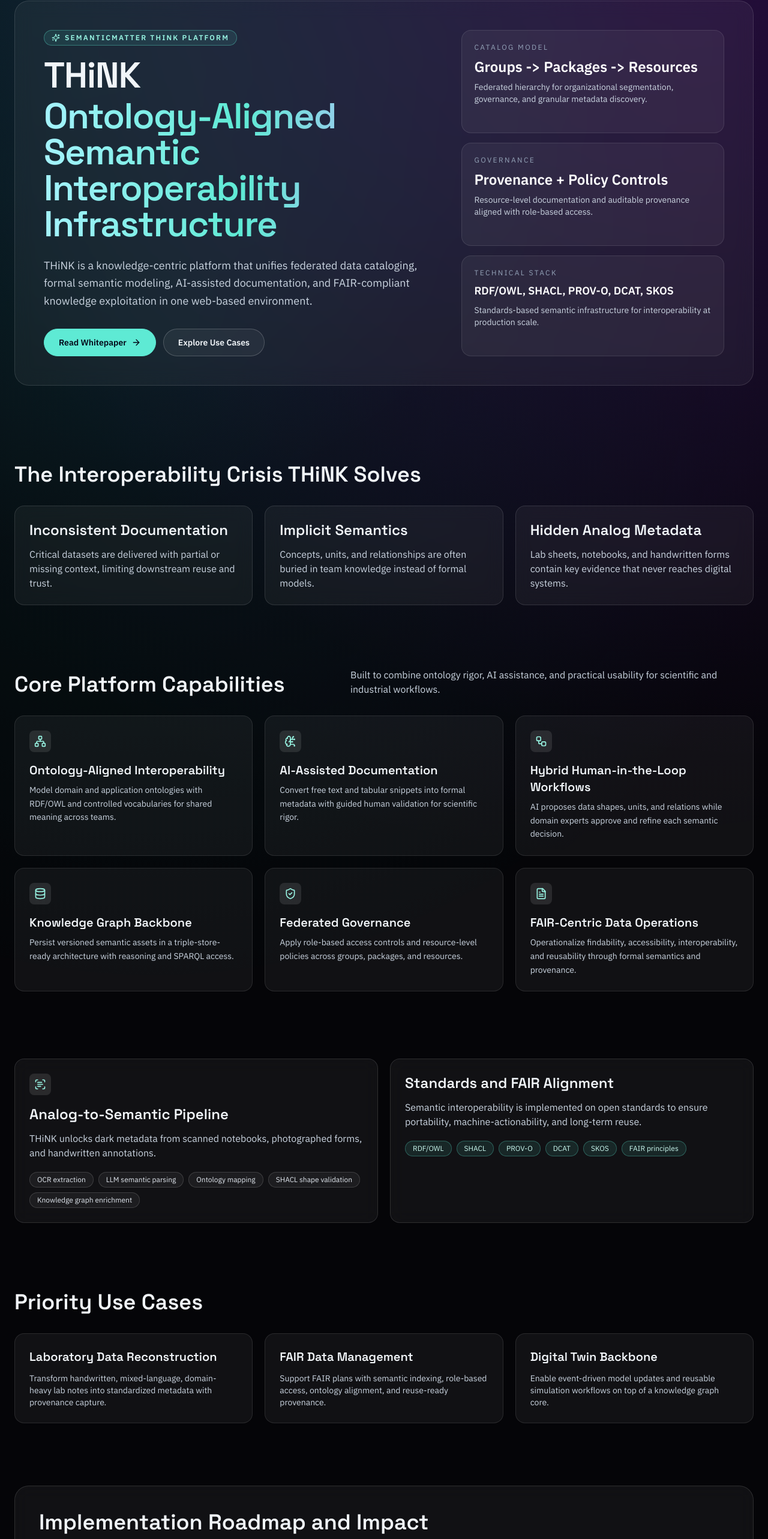
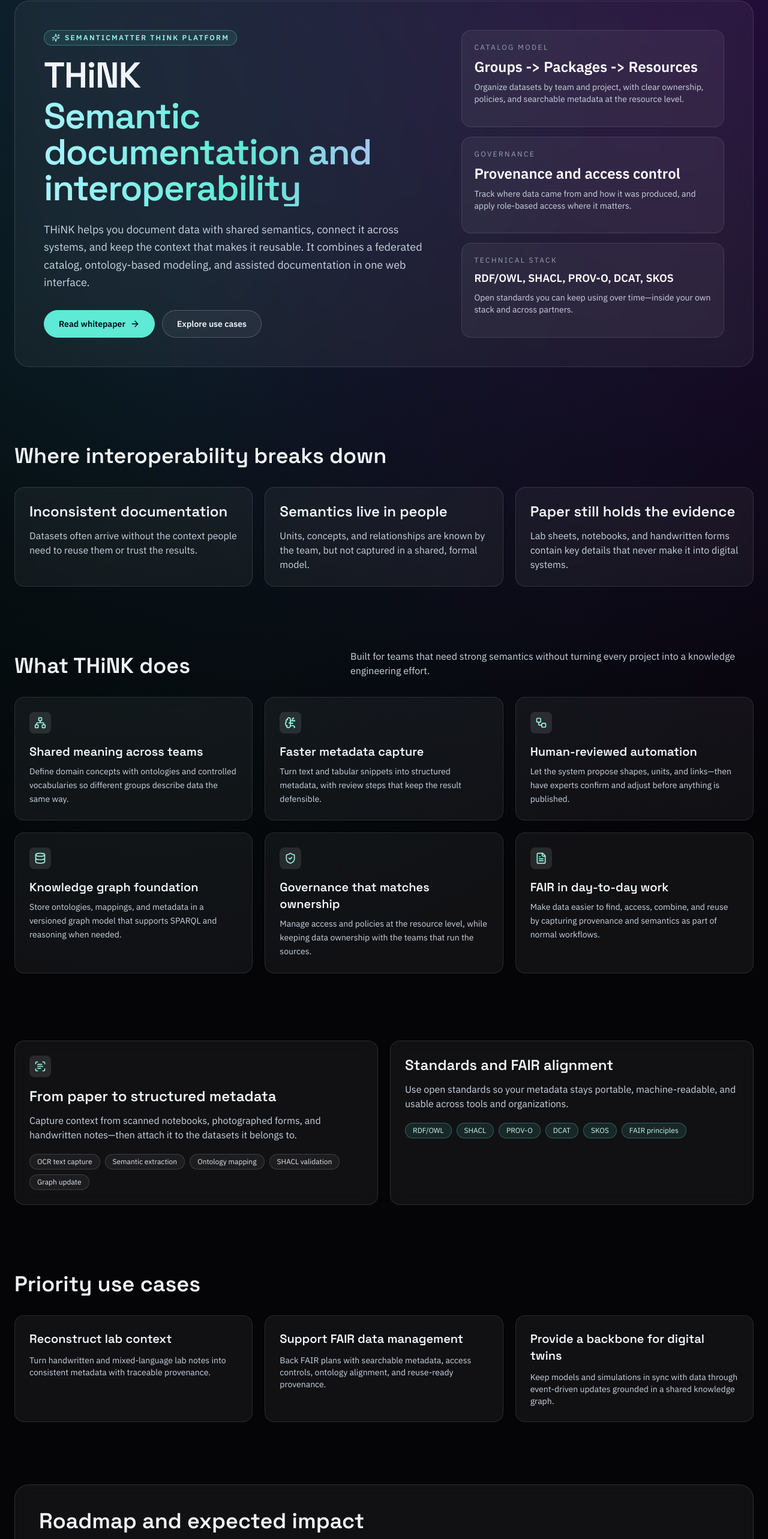
Before and after one commit to SemanticMatter/semanticmatter_landingpage, a Next.js app: page /products/think in a window 1280 px wide. Shown: the part 175-2741 px from the top of the page at 60% size. Built offline with nearby package versions, Linux system fonts and the light colour scheme.

Commit message:
Improved language

```diff
--- a/app/products/think/page.tsx
+++ b/app/products/think/page.tsx
@@ -13,103 +13,103 @@
 
 const interoperabilityChallenges = [
   {
-    title: "Inconsistent Documentation",
+    title: "Inconsistent documentation",
     description:
-      "Critical datasets are delivered with partial or missing context, limiting downstream reuse and trust."
+      "Datasets often arrive without the context people need to reuse them or trust the results."
   },
   {
-    title: "Implicit Semantics",
+    title: "Semantics live in people",
     description:
-      "Concepts, units, and relationships are often buried in team knowledge instead of formal models."
+      "Units, concepts, and relationships are known by the team, but not captured in a shared, formal model."
   },
   {
-    title: "Hidden Analog Metadata",
+    title: "Paper still holds the evidence",
     description:
-      "Lab sheets, notebooks, and handwritten forms contain key evidence that never reaches digital systems."
+      "Lab sheets, notebooks, and handwritten forms contain key details that never make it into digital systems."
   }
 ];
 
 const coreCapabilities = [
   {
     icon: Network,
-    title: "Ontology-Aligned Interoperability",
+    title: "Shared meaning across teams",
     description:
-      "Model domain and application ontologies with RDF/OWL and controlled vocabularies for shared meaning across teams."
+      "Define domain concepts with ontologies and controlled vocabularies so different groups describe data the same way."
   },
   {
     icon: BrainCircuit,
-    title: "AI-Assisted Documentation",
+    title: "Faster metadata capture",
     description:
-      "Convert free text and tabular snippets into formal metadata with guided human validation for scientific rigor."
+      "Turn text and tabular snippets into structured metadata, with review steps that keep the result defensible."
   },
   {
     icon: Workflow,
-    title: "Hybrid Human-in-the-Loop Workflows",
+    title: "Human-reviewed automation",
     description:
-      "AI proposes data shapes, units, and relations while domain experts approve and refine each semantic decision."
+      "Let the system propose shapes, units, and links—then have experts confirm and adjust before anything is published."
   },
   {
     icon: Database,
-    title: "Knowledge Graph Backbone",
+    title: "Knowledge graph foundation",
     description:
-      "Persist versioned semantic assets in a triple-store-ready architecture with reasoning and SPARQL access."
+      "Store ontologies, mappings, and metadata in a versioned graph model that supports SPARQL and reasoning when needed."
   },
   {
     icon: ShieldCheck,
-    title: "Federated Governance",
+    title: "Governance that matches ownership",
     description:
-      "Apply role-based access controls and resource-level policies across groups, packages, and resources."
+      "Manage access and policies at the resource level, while keeping data ownership with the teams that run the sources."
   },
   {
     icon: FileText,
-    title: "FAIR-Centric Data Operations",
+    title: "FAIR in day-to-day work",
     description:
-      "Operationalize findability, accessibility, interoperability, and reusability through formal semantics and provenance."
+      "Make data easier to find, access, combine, and reuse by capturing provenance and semantics as part of normal workflows."
   }
 ];
 
 const analogPipeline = [
-  "OCR extraction",
-  "LLM semantic parsing",
+  "OCR text capture",
+  "Semantic extraction",
   "Ontology mapping",
-  "SHACL shape validation",
-  "Knowledge graph enrichment"
+  "SHACL validation",
+  "Graph update"
 ];
 
 const useCases = [
   {
-    title: "Laboratory Data Reconstruction",
+    title: "Reconstruct lab context",
     description:
-      "Transform handwritten, mixed-language, domain-heavy lab notes into standardized metadata with provenance capture."
+      "Turn handwritten and mixed-language lab notes into consistent metadata with traceable provenance."
   },
   {
-    title: "FAIR Data Management",
+    title: "Support FAIR data management",
     description:
-      "Support FAIR plans with semantic indexing, role-based access, ontology alignment, and reuse-ready provenance."
+      "Back FAIR plans with searchable metadata, access controls, ontology alignment, and reuse-ready provenance."
   },
   {
-    title: "Digital Twin Backbone",
+    title: "Provide a backbone for digital twins",
     description:
-      "Enable event-driven model updates and reusable simulation workflows on top of a knowledge graph core."
+      "Keep models and simulations in sync with data through event-driven updates grounded in a shared knowledge graph."
   }
 ];
 
 const standards = ["RDF/OWL", "SHACL", "PROV-O", "DCAT", "SKOS", "FAIR principles"];
 
 const roadmap = [
-  "Feature freeze",
-  "User documentation",
-  "Real-world use cases",
-  "Feedback loop",
-  "Stabilization and testing"
+  "Lock the initial feature set",
+  "Publish user and developer docs",
+  "Run real-world pilots",
+  "Close the feedback loop",
+  "Stabilize and test end-to-end"
 ];
 
 const transformationalImpact = [
-  "File storage -> Knowledge representation",
-  "Manual metadata -> AI-assisted semantic documentation",
-  "Static datasets -> Event-driven knowledge networks",
-  "Hidden analog context -> Integrated semantic metadata",
-  "Limited reuse -> Cross-domain interoperability"
+  "Files -> Shared, queryable knowledge",
+  "Manual metadata -> Assisted capture with review",
+  "Static datasets -> Workflows that react to change",
+  "Paper context -> Digital metadata you can search",
+  "Local reuse -> Cross-team interoperability"
 ];
 
 export default function ThinkPage() {
@@ -128,28 +128,28 @@
               <h1 className="mt-5 font-[var(--font-heading)] text-4xl font-semibold tracking-tight md:text-6xl">
                 THiNK
                 <span className="mt-2 block bg-gradient-to-r from-cyan-200 via-teal-300 to-violet-300 bg-clip-text text-transparent">
-                  Ontology-Aligned Semantic Interoperability Infrastructure
+                  Semantic documentation and interoperability
                 </span>
               </h1>
               <p className="mt-6 max-w-2xl text-lg leading-relaxed text-slate-300">
-                THiNK is a knowledge-centric platform that unifies federated data
-                cataloging, formal semantic modeling, AI-assisted documentation,
-                and FAIR-compliant knowledge exploitation in one web-based
-                environment.
+                THiNK helps you document data with shared semantics, connect it
+                across systems, and keep the context that makes it reusable.
+                It combines a federated catalog, ontology-based modeling, and
+                assisted documentation in one web interface.
               </p>
               <div className="mt-8 flex flex-wrap gap-3">
                 <Link
                   href="/learn"
                   className="inline-flex items-center gap-2 rounded-full border border-teal-300 bg-teal-300 px-6 py-3 text-sm font-semibold text-slate-950 transition-colors hover:bg-teal-200"
                 >
-                  Read Whitepaper
+                  Read whitepaper
                   <ArrowRight className="h-4 w-4" />
                 </Link>
                 <Link
                   href="/use-cases"
                   className="inline-flex items-center gap-2 rounded-full border border-white/20 bg-white/5 px-6 py-3 text-sm font-semibold text-slate-100 transition-colors hover:bg-white/10"
                 >
-                  Explore Use Cases
+                  Explore use cases
                 </Link>
               </div>
             </div>
@@ -163,8 +163,8 @@
                   Groups {"->"} Packages {"->"} Resources
                 </p>
                 <p className="mt-2 text-sm text-slate-300">
-                  Federated hierarchy for organizational segmentation, governance,
-                  and granular metadata discovery.
+                  Organize datasets by team and project, with clear ownership,
+                  policies, and searchable metadata at the resource level.
                 </p>
               </article>
               <article className="rounded-2xl border border-white/10 bg-white/5 p-5">
@@ -172,11 +172,11 @@
                   Governance
                 </p>
                 <p className="mt-2 text-2xl font-semibold text-white">
-                  Provenance + Policy Controls
+                  Provenance and access control
                 </p>
                 <p className="mt-2 text-sm text-slate-300">
-                  Resource-level documentation and auditable provenance aligned
-                  with role-based access.
+                  Track where data came from and how it was produced, and apply
+                  role-based access where it matters.
                 </p>
               </article>
               <article className="rounded-2xl border border-white/10 bg-white/5 p-5 sm:col-span-2 md:col-span-1">
@@ -187,8 +187,8 @@
                   RDF/OWL, SHACL, PROV-O, DCAT, SKOS
                 </p>
                 <p className="mt-2 text-sm text-slate-300">
-                  Standards-based semantic infrastructure for interoperability at
-                  production scale.
+                  Open standards you can keep using over time—inside your own
+                  stack and across partners.
                 </p>
               </article>
             </div>
@@ -198,7 +198,7 @@
 
       <section className="mx-auto max-w-7xl px-6 py-12">
         <h2 className="font-[var(--font-heading)] text-3xl font-semibold md:text-4xl">
-          The Interoperability Crisis THiNK Solves
+          Where interoperability breaks down
         </h2>
         <div className="mt-8 grid gap-5 md:grid-cols-3">
           {interoperabilityChallenges.map((item) => (
@@ -215,11 +215,11 @@
       <section className="mx-auto max-w-7xl px-6 py-14">
         <div className="flex flex-wrap items-end justify-between gap-4">
           <h2 className="font-[var(--font-heading)] text-3xl font-semibold md:text-4xl">
-            Core Platform Capabilities
+            What THiNK does
           </h2>
           <p className="max-w-2xl text-sm text-slate-300 md:text-base">
-            Built to combine ontology rigor, AI assistance, and practical
-            usability for scientific and industrial workflows.
+            Built for teams that need strong semantics without turning every
+            project into a knowledge engineering effort.
           </p>
         </div>
         <div className="mt-8 grid gap-5 md:grid-cols-2 xl:grid-cols-3">
@@ -252,11 +252,11 @@
               <ScanText className="h-5 w-5" />
             </div>
             <h3 className="mt-4 font-[var(--font-heading)] text-2xl font-semibold">
-              Analog-to-Semantic Pipeline
+              From paper to structured metadata
             </h3>
             <p className="mt-3 text-slate-300">
-              THiNK unlocks dark metadata from scanned notebooks, photographed
-              forms, and handwritten annotations.
+              Capture context from scanned notebooks, photographed forms, and
+              handwritten notes—then attach it to the datasets it belongs to.
             </p>
             <div className="mt-5 flex flex-wrap gap-2">
               {analogPipeline.map((step) => (
@@ -271,11 +271,11 @@
           </article>
           <article className="glass rounded-2xl p-6">
             <h3 className="font-[var(--font-heading)] text-2xl font-semibold">
-              Standards and FAIR Alignment
+              Standards and FAIR alignment
             </h3>
             <p className="mt-3 text-slate-300">
-              Semantic interoperability is implemented on open standards to
-              ensure portability, machine-actionability, and long-term reuse.
+              Use open standards so your metadata stays portable, machine-readable,
+              and usable across tools and organizations.
             </p>
             <div className="mt-5 flex flex-wrap gap-2">
               {standards.map((item) => (
@@ -293,11 +293,14 @@
 
       <section className="mx-auto max-w-7xl px-6 py-14">
         <h2 className="font-[var(--font-heading)] text-3xl font-semibold md:text-4xl">
-          Priority Use Cases
+          Priority use cases
         </h2>
         <div className="mt-8 grid gap-5 md:grid-cols-3">
           {useCases.map((item) => (
-            <article key={item.title} className="rounded-2xl border border-white/10 bg-white/5 p-6">
+            <article
+              key={item.title}
+              className="rounded-2xl border border-white/10 bg-white/5 p-6"
+            >
               <h3 className="font-[var(--font-heading)] text-xl font-semibold text-slate-100">
                 {item.title}
               </h3>
@@ -310,7 +313,7 @@
       <section className="mx-auto max-w-7xl px-6 py-12">
         <div className="glass rounded-3xl p-8 md:p-10">
           <h2 className="font-[var(--font-heading)] text-3xl font-semibold md:text-4xl">
-            Implementation Roadmap and Impact
+            Roadmap and expected impact
           </h2>
 
           <div className="mt-6 grid gap-3 md:grid-cols-2">
@@ -326,7 +329,7 @@
 
           <div className="mt-8 rounded-2xl border border-teal-300/30 bg-teal-300/[0.08] p-6">
             <p className="text-sm uppercase tracking-[0.2em] text-teal-100">
-              Transformational Shift
+              What changes in practice
             </p>
             <div className="mt-4 grid gap-2 md:grid-cols-2">
               {transformationalImpact.map((item) => (
@@ -336,22 +339,22 @@
               ))}
             </div>
             <p className="mt-5 max-w-3xl text-sm text-slate-100/90">
-              THiNK bridges legacy undocumented datasets and future AI-driven
-              reasoning ecosystems by combining formal ontology systems with
-              agentic semantic assistance.
+              THiNK helps you bring older, poorly documented datasets into the
+              same workflow as newer data—without losing provenance or forcing
+              everyone into bespoke documentation practices.
             </p>
             <div className="mt-5 flex flex-wrap gap-3">
               <Link
                 href="/developers"
                 className="inline-flex items-center gap-2 rounded-full border border-white/20 bg-white/10 px-5 py-2.5 text-sm font-semibold text-white transition-colors hover:bg-white/20"
               >
-                Start Integration
+                Start integration
               </Link>
               <Link
                 href="/learn"
                 className="inline-flex items-center gap-2 rounded-full border border-teal-300 bg-teal-300 px-5 py-2.5 text-sm font-semibold text-slate-950 transition-colors hover:bg-teal-200"
               >
-                Read Technical Material
+                Read technical material
               </Link>
             </div>
           </div>
```
Also changed, not shown: app/products/data-federation/page.tsx (+88 -87 lines), app/products/page.tsx (+5 -6 lines).
